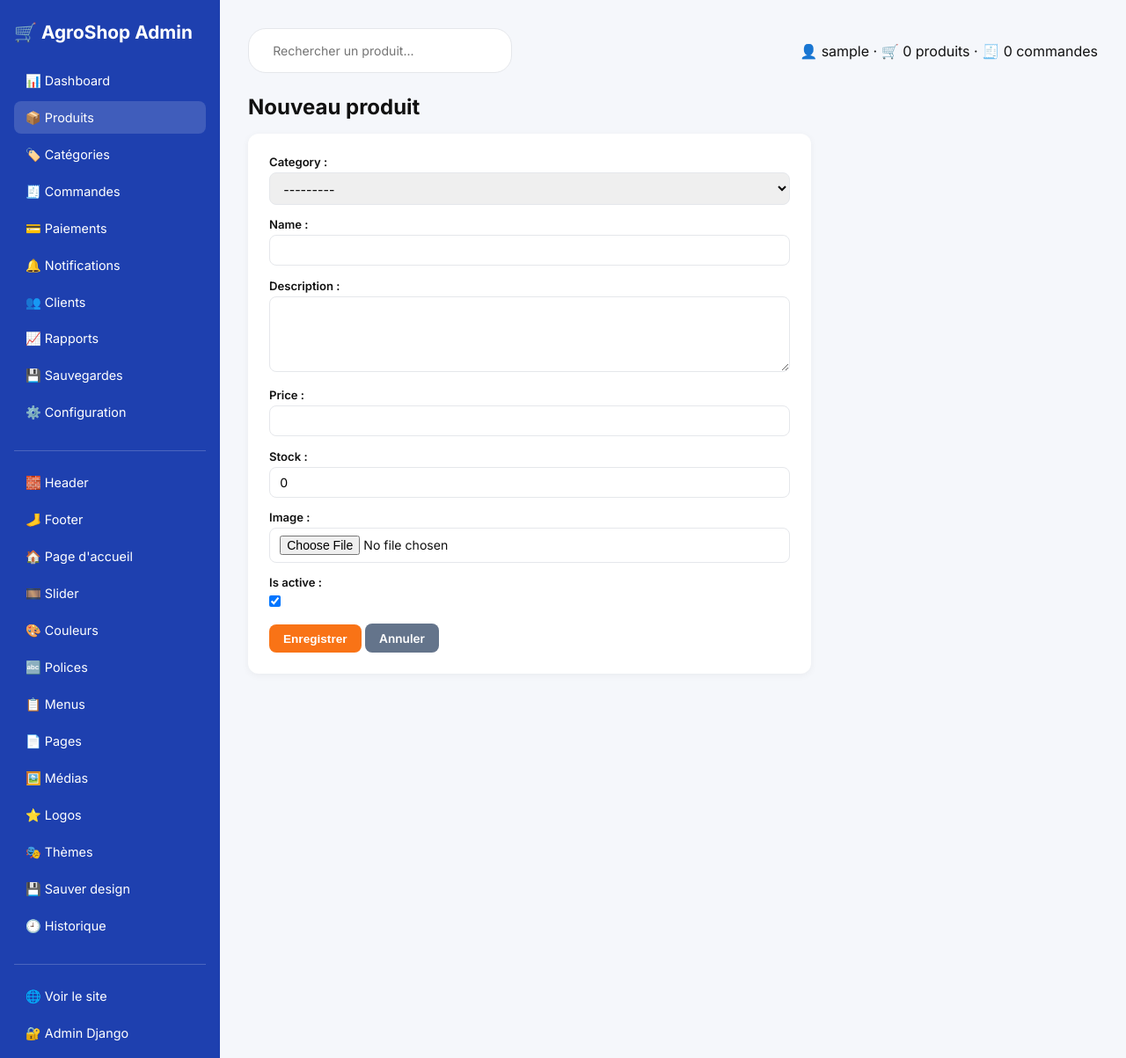
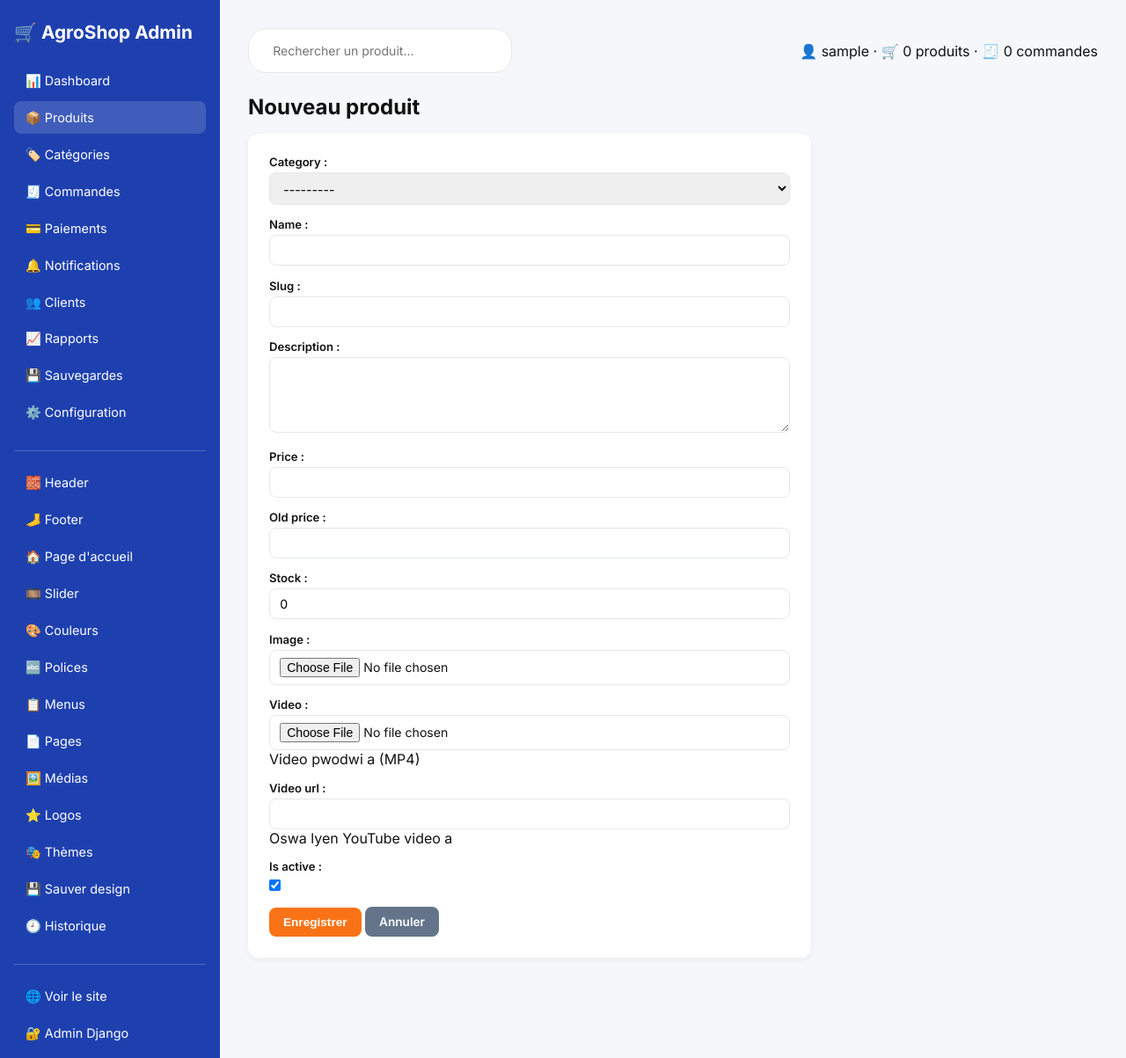
Before and after one commit to cardilouk-byte/marketplace, a Django app: page /dashboard/products/add/ in a window 1280 px wide. Shown: the top 1203 px of the page at 88% size. Run offline with Django 4.2, Linux system fonts and the light colour scheme; the visitor is signed in with stand-in values (Sample User, id 1); data that the repository does not hold is empty.

Commit message:
Sipò video sou pwodwi: upload MP4 oswa lyen YouTube + afichaj paj detay

```diff
--- a/dashboard/forms.py
+++ b/dashboard/forms.py
@@ -16,7 +16,7 @@ from builder.models import (
 class ProductForm(forms.ModelForm):
     class Meta:
         model = Product
-        fields = ['category', 'name', 'description', 'price', 'stock', 'image', 'is_active']
+        fields = ['category', 'name', 'slug', 'description', 'price', 'old_price', 'stock', 'image', 'video', 'video_url', 'is_active']
         widgets = {'description': forms.Textarea(attrs={'rows': 4})}
 
 
--- a/products/models.py
+++ b/products/models.py
@@ -28,6 +28,9 @@ class Product(models.Model):
     old_price = models.DecimalField(max_digits=10, decimal_places=2, blank=True, null=True)
     stock = models.PositiveIntegerField(default=0)
     image = models.ImageField(upload_to='products/', blank=True, null=True)
+    video = models.FileField(upload_to='product_videos/', blank=True, null=True,
+                             help_text='Video pwodwi a (MP4)')
+    video_url = models.URLField(blank=True, help_text='Oswa lyen YouTube video a')
     is_active = models.BooleanField(default=True)
     created_at = models.DateTimeField(auto_now_add=True)
 
@@ -42,6 +45,15 @@ class Product(models.Model):
         if self.old_price and self.old_price > self.price:
             return int(100 - (self.price / self.old_price) * 100)
         return 0
+
+    @property
+    def youtube_embed(self):
+        """Retounen URL embed YouTube si video_url se yon lyen YouTube."""
+        import re
+        if not self.video_url:
+            return None
+        m = re.search(r'(?:youtu\.be/|v=|embed/)([A-Za-z0-9_-]{11})', self.video_url)
+        return f'https://www.youtube.com/embed/{m.group(1)}' if m else None
 
     def get_absolute_url(self):
         return reverse('products:detail', args=[self.slug])
```
Also changed, not shown: templates/site/product_detail.html (+11 -0 lines).
